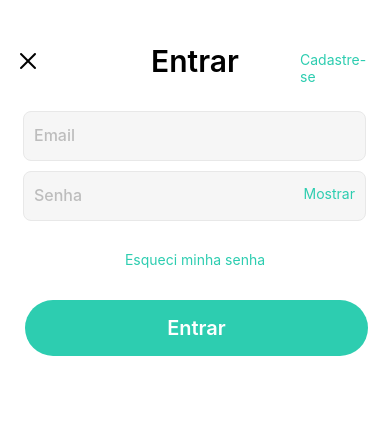
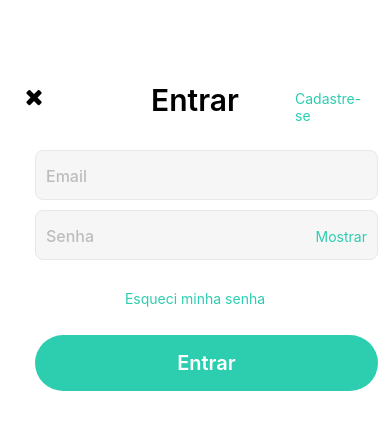
Before and after one commit to Parkfy-Team/Parkfy-Project, a React Native app in the folder Parkfy/: screen /Screen_Entrar in a window 390 px wide. Shown: the top 430 px of the page. Built offline with nearby package versions, Linux system fonts and the light colour scheme.

Commit message:
fixed login css page

```diff
--- a/Parkfy/src/pages/Login.js
+++ b/Parkfy/src/pages/Login.js
@@ -17,6 +17,7 @@ import {ScrollView,
   import { StatusBar, TurboModuleRegistry } from 'react-native';
   import { useFonts } from 'expo-font';
   import React, { useState } from "react";
+  import { FontAwesome } from '@expo/vector-icons';
 
   import {css_Entrar} from '../styles/LoginStyle.js';
 
@@ -43,7 +44,7 @@ import {ScrollView,
       <View style={css_Entrar.body}>
 
         <TouchableOpacity onPress={closeButton} style={css_Entrar.closeBtn}>
-          <Image source={require("../../assets/close.png")}/>
+          <FontAwesome name="close" size={23} color="black"/>
         </TouchableOpacity>
 
         <View style={css_Entrar.entrarLoginView}>
--- a/Parkfy/src/styles/LoginStyle.js
+++ b/Parkfy/src/styles/LoginStyle.js
@@ -24,8 +24,8 @@ const css_Entrar = StyleSheet.create({
     width: PixelRatio.roundToNearestPixel(343),
     backgroundColor:'#F6F6F6',
     borderRadius: PixelRatio.roundToNearestPixel(8),
-    top: PixelRatio.roundToNearestPixel(90),
-    left: PixelRatio.roundToNearestPixel(18),
+    top: PixelRatio.roundToNearestPixel(145),
+    left: PixelRatio.roundToNearestPixel(30),
     height: PixelRatio.roundToNearestPixel(50),
     margin: 5,
   },
@@ -37,14 +37,16 @@ const css_Entrar = StyleSheet.create({
     fontStyle: "normal",
     lineHeight: 16,
     marginLeft: 10,
-    height: 45,
+    height: 20,
+    width: 270,
+    top: 15,
   },
 
     container:{
     flexDirection:'column',
     position:'relative',
     alignItems: 'flex-start',
-    width: PixelRatio.roundToNearestPixel(343),
+    width: PixelRatio.roundToNearestPixel(3),
   },
 
     entrarLoginText: {
@@ -59,19 +61,19 @@ const css_Entrar = StyleSheet.create({
 
     entrarLoginView: {
       alignItems: "center",
-      top: 30,
+      top: 85,
     },
 
     mostrarSenhaText: {
       position: "absolute",
       color: "#2DCDB0",
       right: PixelRatio.roundToNearestPixel(10),
-      top: PixelRatio.roundToNearestPixel(13),
+      top: PixelRatio.roundToNearestPixel(17),
     },
 
     forgotView: {
       alignItems: "center",
-      top: PixelRatio.roundToNearestPixel(115)
+      top: PixelRatio.roundToNearestPixel(170)
     },
 
     forgotText: {
@@ -86,11 +88,11 @@ const css_Entrar = StyleSheet.create({
       padding:(16,16),
       position: "absolute",
       height: PixelRatio.roundToNearestPixel(56),
-      top: PixelRatio.roundToNearestPixel(300),
+      top: PixelRatio.roundToNearestPixel(335),
       width: PixelRatio.roundToNearestPixel(343),
       backgroundColor: '#2DCDB0',
       borderRadius: PixelRatio.roundToNearestPixel(100),
-      marginLeft: PixelRatio.roundToNearestPixel(25)
+      marginLeft: PixelRatio.roundToNearestPixel(35)
     },
 
     loginText: {
@@ -105,11 +107,11 @@ const css_Entrar = StyleSheet.create({
 
     cadastroView: {
       position: "absolute",
-      top: 35,
-      left: PixelRatio.roundToNearestPixel(300),
-      width: PixelRatio.roundToNearestPixel(80),
-      height: PixelRatio.roundToNearestPixel(20),
-      color: "#2DCDB0"
+      top: 90,
+      right: PixelRatio.roundToNearestPixel(25),
+      width: PixelRatio.roundToNearestPixel(70),
+      height: PixelRatio.roundToNearestPixel(15),
+      color: "#2DCDB0",
     },
 
     cadastroBtn: {
@@ -117,10 +119,9 @@ const css_Entrar = StyleSheet.create({
     },
 
     closeBtn: {
-      width: PixelRatio.roundToNearestPixel(16),
-      height: PixelRatio.roundToNearestPixel(16),
-      marginLeft: PixelRatio.roundToNearestPixel(20),
-      top: PixelRatio.roundToNearestPixel(53),
+      position: "absolute",
+      marginLeft: PixelRatio.roundToNearestPixel(25),
+      top: PixelRatio.roundToNearestPixel(85),
     }
 
   });
```
